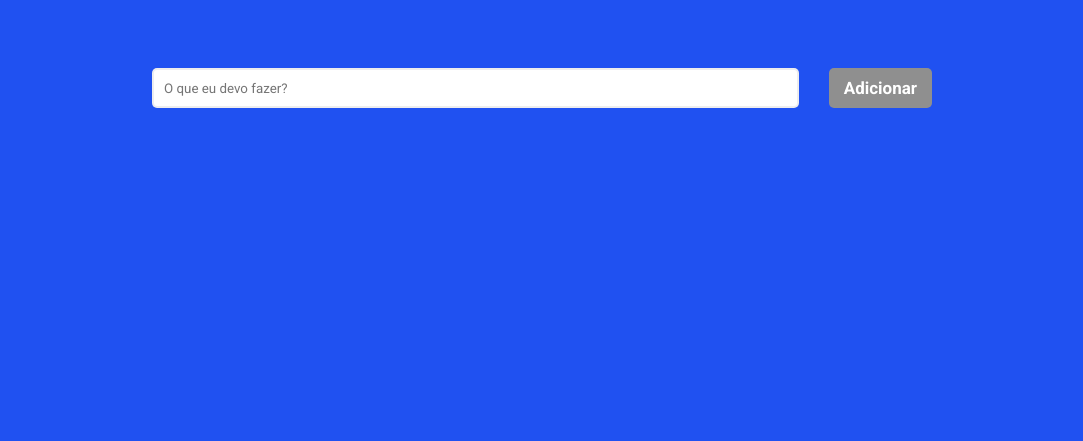
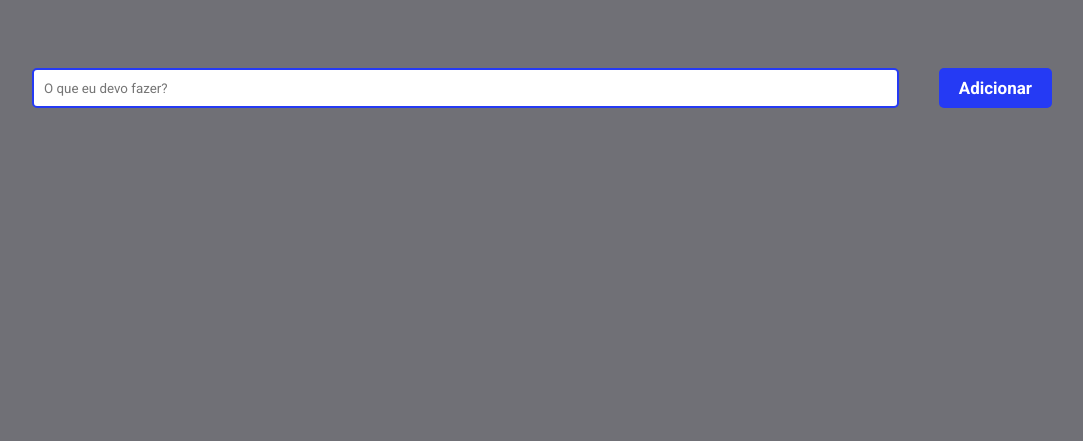
Before and after one commit to PLSR12/ToDoList, a plain HTML site: page index.html in a window 1280 px wide. Shown: the whole page, without its empty margins (98-1181 px from the left). Drawn offline with Linux system fonts and the light colour scheme.

Commit message:
update style

```diff
--- a/styles.css
+++ b/styles.css
@@ -1,14 +1,14 @@
 * {
-    margin: 0 auto;
-    padding: 0 auto;
+    margin: 0;
+    padding: 0;
     box-sizing: border-box;
     outline: none;
     font-family: 'Roboto', sans-serif;
 }
 
 body {
-    background: #2051f1;
-    width: 100vh;
+    background: #707076;
+    width: 130vh;
     height: 50vh;
     justify-content: center;
     align-items: center;
@@ -21,9 +21,9 @@ body {
 }
 
 #input-principal {
-    width: 83%;
+    width: 85%;
     height: 40px;
-    border: 2px solid rgba(209, 211, 212, 0.4);
+    border: 2px solid #253af4;
     border-radius: 5px;
     padding-left: 10px;
     flex-wrap: wrap;
@@ -31,11 +31,11 @@ body {
 }
 
 #botao-adicionar {
-    background: #8f8f8f;
+    background: #253af4;
     border-radius: 5px;
     height: 40px;
     border: none;
-    padding: 0 15px;
+    padding: 0 20px;
     color: #FFFFFF;
     font-size: 17px;
     cursor: pointer;
```
